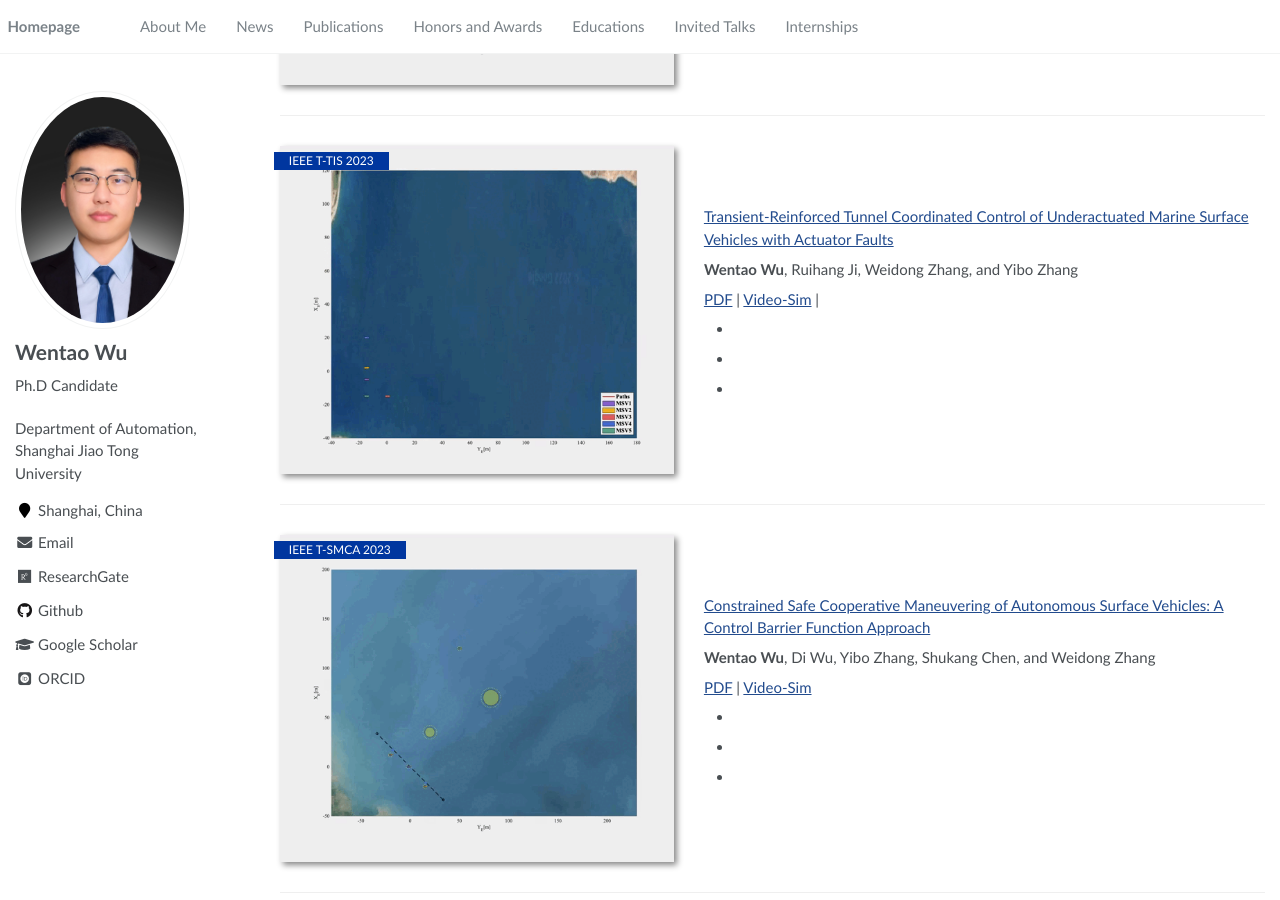
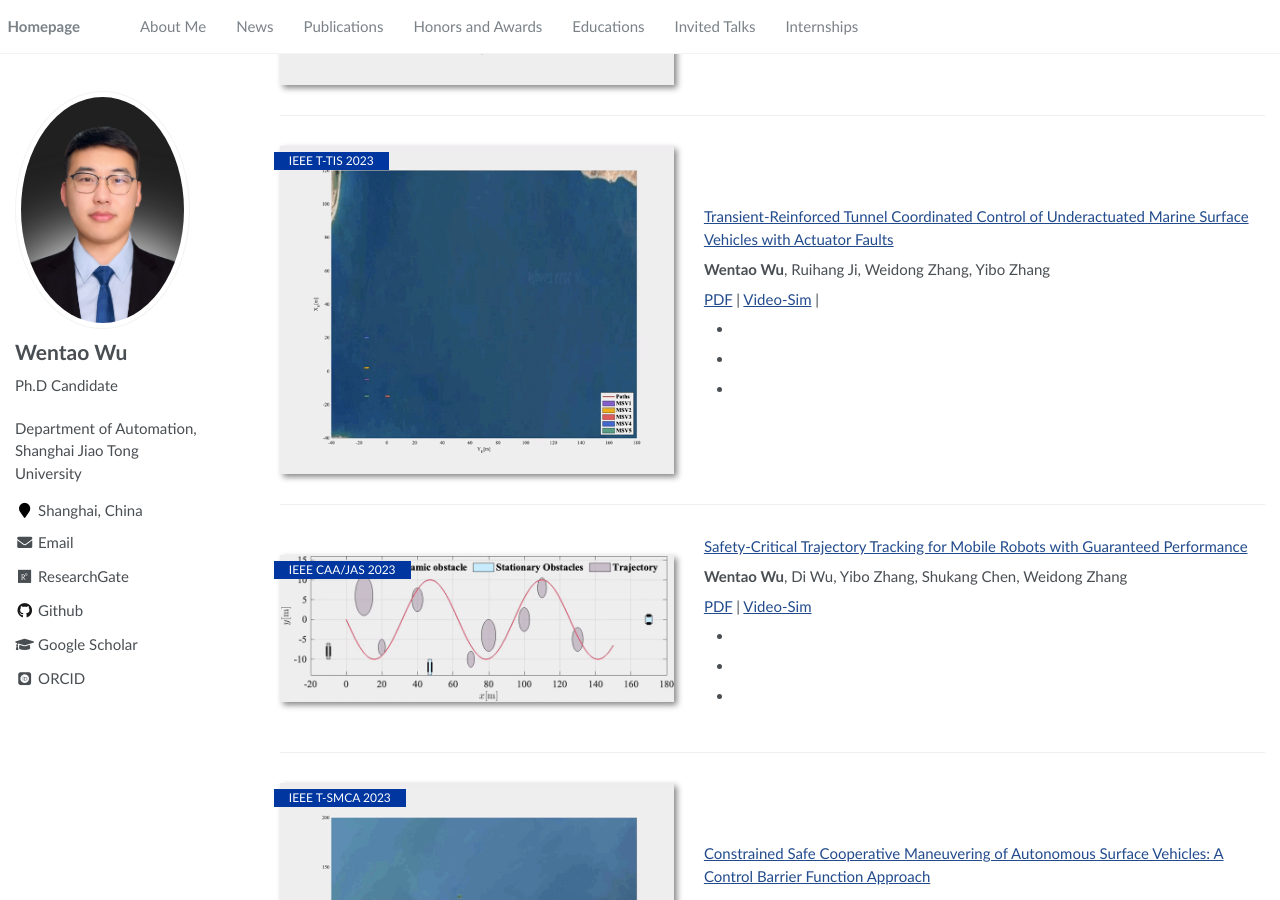
Before and after one commit to wwtsjtu/wwt.github.io, a Jekyll site: the page built from _pages/about.md, in a window 1280 px wide and 900 px high, scrolled down 1679 px. Built offline with Jekyll 4.4.1, drawn with Linux system fonts in a browser that asks for light colours; some web fonts are replaced.

Commit message:
Update about.md

```diff
--- a/_pages/about.md
+++ b/_pages/about.md
@@ -71,7 +71,7 @@ My research interest includes neural machine translation and computer vision. I
 
 [Transient-Reinforced Tunnel Coordinated Control of Underactuated Marine Surface Vehicles with Actuator Faults](https://ieeexplore.ieee.org/document/10292769)
 
-**Wentao Wu**, Ruihang Ji, Weidong Zhang, and Yibo Zhang
+**Wentao Wu**, Ruihang Ji, Weidong Zhang, Yibo Zhang
 
 [PDF](/assets/papers/SCI/WuWentao-2023-IEEE-TITS.pdf) \| [Video-Sim](/assets/Video/Video-Sim/WuWentao-2023-IEEE-TITS.mp4) \|
 
@@ -81,14 +81,14 @@ My research interest includes neural machine translation and computer vision. I
 </div>
 </div>
 
-<div class='paper-box'><div class='paper-box-image'><div><div class="badge">IEEE T-SMCA 2023</div><img src='assets/Video/Video-Sim/WuWentao-2023-IEEE-TSMCA.gif' alt="sym" width="100%"></div></div>
+<div class='paper-box'><div class='paper-box-image'><div><div class="badge">IEEE CAA/JAS 2023</div><img src='assets/Video/Video-Sim/WuWentao-2023-IEEE-JAS.gif' alt="sym" width="100%"></div></div>
 <div class='paper-box-text' markdown="1">
 
-[Constrained Safe Cooperative Maneuvering of Autonomous Surface Vehicles: A Control Barrier Function Approach](/assets/papers/SCI/WuWentao-2023-IEEE-TSMCA.pdf)
+[Safety-Critical Trajectory Tracking for Mobile Robots with Guaranteed Performance](/assets/papers/SCI/WuWentao-2023-IEEE-TSMCA.pdf)
 
-**Wentao Wu**, Di Wu, Yibo Zhang, Shukang Chen, and Weidong Zhang
+**Wentao Wu**, Di Wu, Yibo Zhang, Shukang Chen, Weidong Zhang
 
-[PDF](/assets/papers/SCI/WuWentao-2023-IEEE-TSMCA.pdf) \| [Video-Sim](/assets/Video/Video-Sim/WuWentao-2023-IEEE-TSMCA.mp4)
+[PDF](/assets/papers/SCI/WuWentao-2023-IEEE-JAS.pdf) \| [Video-Sim](/assets/Video/Video-Sim/WuWentao-2023-IEEE-JAS.mp4)
 
 -
 -
@@ -96,7 +96,7 @@ My research interest includes neural machine translation and computer vision. I
 </div>
 </div>
 
-<div class='paper-box'><div class='paper-box-image'><div><div class="badge">IEEE T-SMCA 2023</div><img src='/assets/Video/Video-Sim/WuWentao-2023-IEEE-TSMCA.gif' alt="sym" width="100%"></div></div>
+<div class='paper-box'><div class='paper-box-image'><div><div class="badge">IEEE T-SMCA 2023</div><img src='assets/Video/Video-Sim/WuWentao-2023-IEEE-TSMCA.gif' alt="sym" width="100%"></div></div>
 <div class='paper-box-text' markdown="1">
 
 [Constrained Safe Cooperative Maneuvering of Autonomous Surface Vehicles: A Control Barrier Function Approach](/assets/papers/SCI/WuWentao-2023-IEEE-TSMCA.pdf)
```
